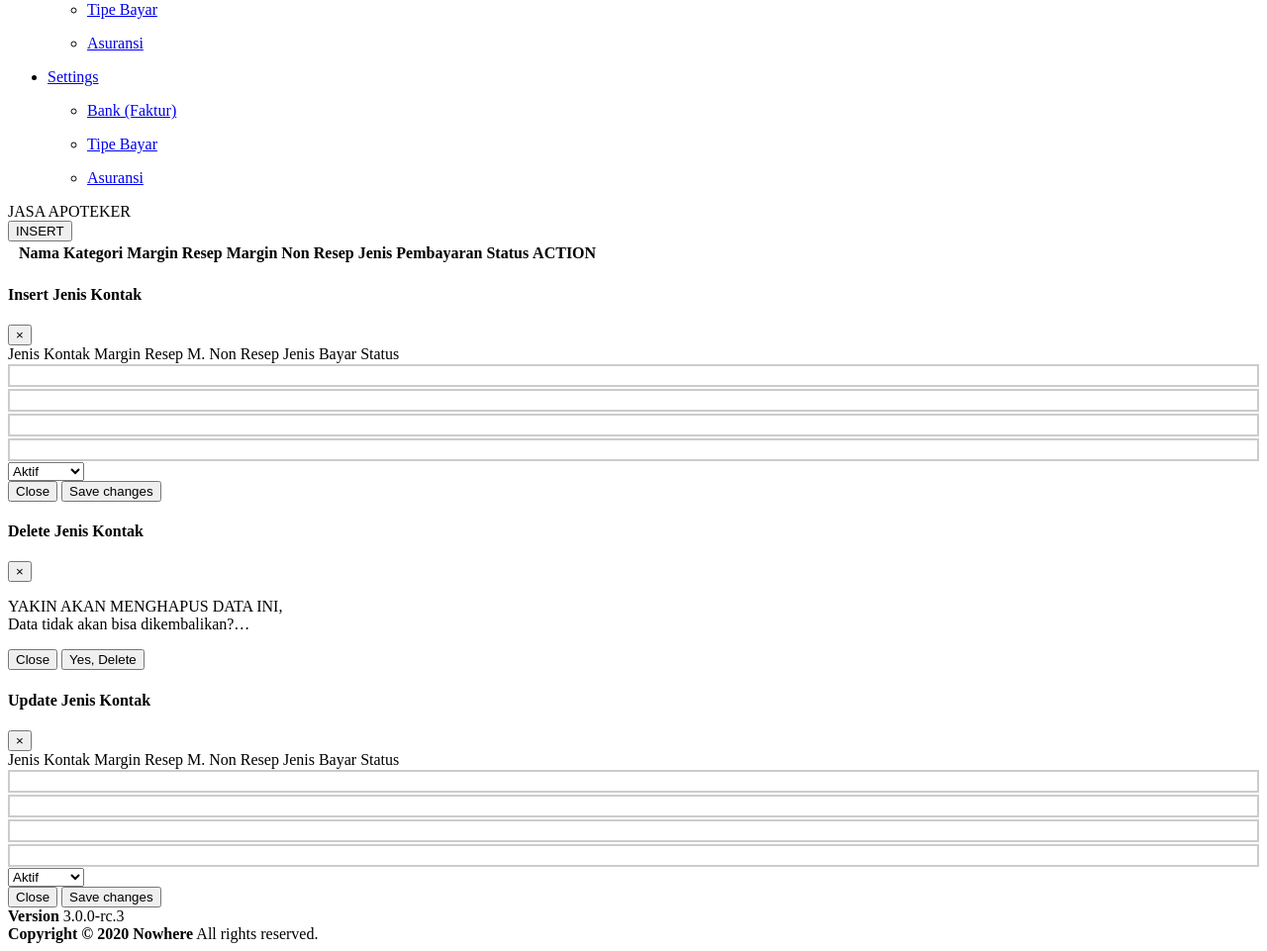
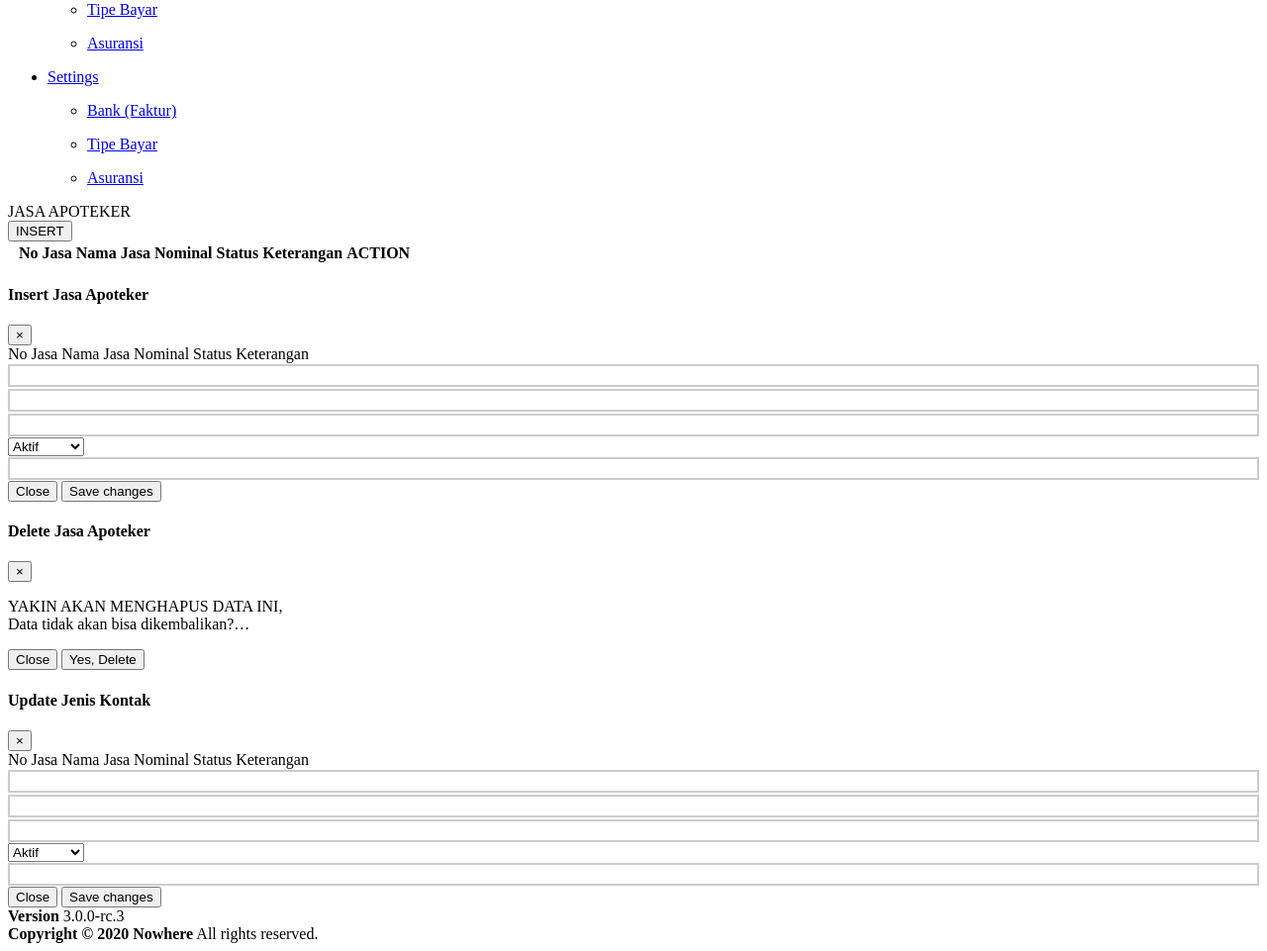
Before and after one commit to gennova/apotik123, a PHP site: the page made by application/views/apoteker.php in a window 1280 px wide. Shown: the part 2401-3362 px from the top of the page at 99% size. Run offline with PHP 8.4, Linux system fonts and the light colour scheme; the template is opened without the code that fills it, so the values that code supplies are empty; some libraries are stand-ins or nearby versions.

Commit message:
apoter
apt

```diff
--- a/application/views/apoteker.php
+++ b/application/views/apoteker.php
@@ -47,15 +47,15 @@ include ('basehome/homeheadnavaside.php');
               <table id="apotekerListing" class="table table-bordered table-striped table-hover" style="line-height: 1px">
                 <thead>
                 <tr>
-                  <th>Nama Kategori</th>
-                  <th>Margin Resep</th>
-                  <th>Margin Non Resep</th>
-                  <th>Jenis Pembayaran</th>
+                  <th>No Jasa</th>
+                  <th>Nama Jasa</th>
+                  <th>Nominal</th>
                   <th>Status</th>
+                  <th>Keterangan</th>
                   <th>ACTION</th>
                 </tr>
                 </thead>
-                <tbody id="listPembeli">
+                <tbody id="listApoteker">
                 </tbody>
               </table>
             </div>
@@ -86,40 +86,40 @@ input[type=text]:focus {
   border: 3px solid #555;
 }
 </style>
-<form id="saveKategoriPembeliForm" method="post">
+<form id="saveApotekerForm" method="post">
    <div class="modal fade" id="modal-xl">
         <div class="modal-dialog modal-xl">
           <div class="modal-content">
             <div class="modal-header">
-              <h4 class="modal-title">Insert Jenis Kontak</h4>
+              <h4 class="modal-title">Insert Jasa Apoteker</h4>
               <button type="button" class="close" data-dismiss="modal" aria-label="Close">
                 <span aria-hidden="true">&times;</span>
               </button>
             </div>
             <div class="modal-body">
             <div class="col-sm-12">
-              <label class="col-sm-3" style="width: 100%">Jenis Kontak</label>
-              <label class="col-sm-2" style="width: 100%">Margin Resep</label>
-              <label class="col-sm-2" style="width: 100%">M. Non Resep</label>
-              <label class="col-sm-3">Jenis Bayar</label>
-              <label class="col-sm-1">Status</label>
+              <div class="row">
+              <label class="col-sm-1" style="width: 100%">No Jasa</label>
+              <label class="col-sm-3" style="width: 100%">Nama Jasa</label>
+              <label class="col-sm-2" style="width: 100%">Nominal</label>
+              <label class="col-sm-2">Status</label>
+              <label class="col-sm-4">Keterangan</label>
+            </div>
             </div>
 
-              <div class="col-sm-12">
+            <div class="col-sm-12">
                 <div class="row">
-                  <div class="col-3"><input type="text" name="jeniskontak" id="jeniskontak" required></div>
-                  <div class="col-2"><input type="text" name="marginresep" id="marginresep" required></div>
-                  <div class="col-2"><input type="text" name="marginnonresep" id="marginnonresep" required></div>
-                  <div class="col-3"><input type="text" name="jenisbayar" id="jenisbayar" required></div>
-                  <div class="col-2">
-                        <select class="form-control form-control-sm" name="statusjenis" id="statusjenis">
+                  <div class="col-1"><input type="text" name="nojasa" id="nojasa" required></div>
+                  <div class="col-3"><input type="text" name="namajasa" id="namajasa" required></div>
+                  <div class="col-2"><input type="text" name="nominal" id="nominal" required></div>
+                  <div class="col-2"><select class="form-control form-control-sm" name="status" id="status">
                           <option value="Aktif">Aktif</option>
                           <option value="Non Aktif">Non Aktif</option>
-                        </select>
+                        </select>   </div>
+                  <div class="col-4">
+                         <input type="text" name="keterangan" id="keterangan" required>
                   </div>
                 </div>
-
-
             </div>
             <div class="modal-footer justify-content-between">
               <button type="button" class="btn btn-default" data-dismiss="modal">Close</button>
@@ -133,12 +133,12 @@ input[type=text]:focus {
 </form>
 </div>
       <!-- /.modal -->
-<form id="deleteKategoriPembeliForm" method="post">
+<form id="deleteApotekerForm" method="post">
             <div class="modal fade" id="modal-default">
         <div class="modal-dialog">
           <div class="modal-content">
             <div class="modal-header">
-              <h4 class="modal-title">Delete Jenis Kontak</h4>
+              <h4 class="modal-title">Delete Jasa Apoteker</h4>
               <button type="button" class="close" data-dismiss="modal" aria-label="Close">
                 <span aria-hidden="true">&times;</span>
               </button>
@@ -147,7 +147,7 @@ input[type=text]:focus {
               <p>YAKIN AKAN MENGHAPUS DATA INI, <br />Data tidak akan bisa dikembalikan?&hellip;</p>
             </div>
             <div class="modal-footer justify-content-between">
-              <input type="hidden" name="kategoriPembeliID" id="kategoriPembeliID" class="form-control">
+              <input type="hidden" name="apotekerid" id="apotekerid" class="form-control">
               <button type="button" class="btn btn-default" data-dismiss="modal">Close</button>
               <button type="submit" class="btn btn-danger swalDefaultSuccessDeleteApoteker">Yes, Delete</button>
             </div>
@@ -158,7 +158,7 @@ input[type=text]:focus {
       </div>
 </form>
 
-<form id="editKategoriPembeliForm" method="post">
+<form id="editApotekerForm" method="post">
    <div class="modal fade" id="modal-update">
         <div class="modal-dialog modal-xl">
           <div class="modal-content">
@@ -169,32 +169,32 @@ input[type=text]:focus {
               </button>
             </div>
             <div class="modal-body">
-                       <div class="col-sm-12">
-              <label class="col-sm-3" style="width: 100%">Jenis Kontak</label>
-              <label class="col-sm-2" style="width: 100%">Margin Resep</label>
-              <label class="col-sm-2" style="width: 100%">M. Non Resep</label>
-              <label class="col-sm-3">Jenis Bayar</label>
-              <label class="col-sm-1">Status</label>
+            <div class="col-sm-12">
+              <div class="row">
+              <label class="col-sm-1" style="width: 100%">No Jasa</label>
+              <label class="col-sm-3" style="width: 100%">Nama Jasa</label>
+              <label class="col-sm-2" style="width: 100%">Nominal</label>
+              <label class="col-sm-2">Status</label>
+              <label class="col-sm-4">Keterangan</label>
+            </div>
             </div>
 
-              <div class="col-sm-12">
+            <div class="col-sm-12">
                 <div class="row">
-                  <div class="col-3"><input type="text" name="jeniskontak" id="jeniskontaku" required></div>
-                  <div class="col-2"><input type="text" name="marginresep" id="marginresepu" required></div>
-                  <div class="col-2"><input type="text" name="marginnonresep" id="marginnonresepu" required></div>
-                  <div class="col-3"><input type="text" name="jenisbayar" id="jenisbayaru" required></div>
-                  <div class="col-2">
-                        <select class="form-control form-control-sm" name="statusjenisu" id="statusjenisu">
+                  <div class="col-1"><input type="text" name="nojasau" id="nojasau" required></div>
+                  <div class="col-3"><input type="text" name="namajasau" id="namajasau" required></div>
+                  <div class="col-2"><input type="text" name="nominalu" id="nominalu" required></div>
+                  <div class="col-2"><select class="form-control form-control-sm" name="statusu" id="statusu">
                           <option value="Aktif">Aktif</option>
                           <option value="Non Aktif">Non Aktif</option>
-                        </select>
+                        </select>   </div>
+                  <div class="col-4">
+                         <input type="text" name="keteranganu" id="keteranganu" required>
                   </div>
                 </div>
-
-
             </div>
             <div class="modal-footer justify-content-between">
-              <input type="hidden" name="pembIDInput" id="pembIDInput" class="form-control">
+              <input type="hidden" name="apotekerid" id="apotekerid" class="form-control">
               <button type="button" class="btn btn-default" data-dismiss="modal">Close</button>
               <button type="submit" class="btn btn-primary swalDefaultSuccessUpdateApoteker">Save changes</button>
             </div>
```
Also changed, not shown: asetku/crud_apoteker.js (+64 -63 lines).
